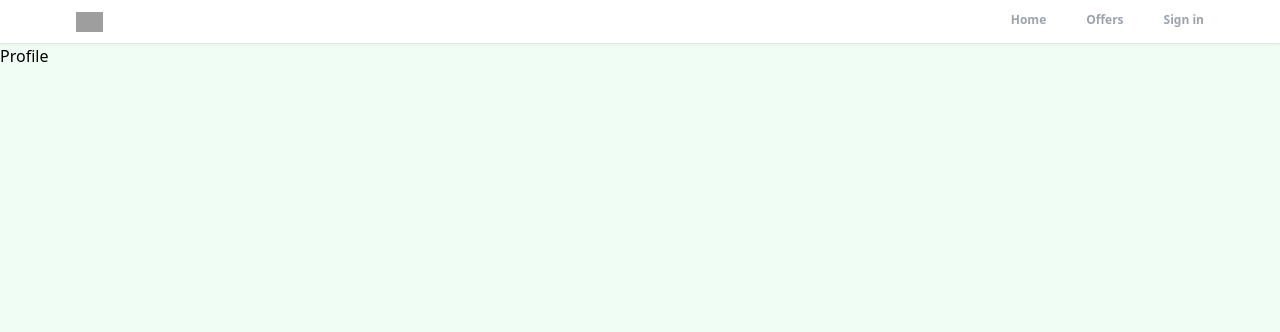
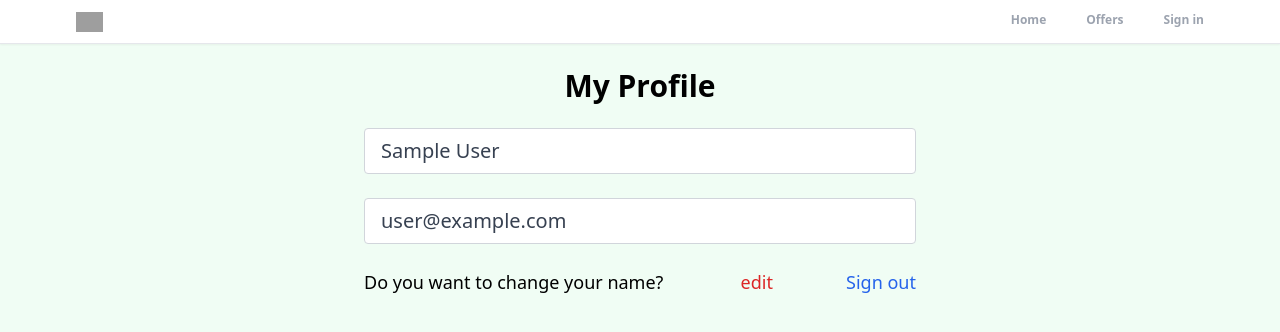
Before and after one commit to mehulkumardarji/realtor-clone, a React (Create React App) app: page /profile in a window 1280 px wide. Shown: the top 332 px of the page. Built offline with nearby package versions, Linux system fonts and the light colour scheme; no server answers; sample sign-in values are in the browser's storage; grey boxes are pictures that could not be loaded.

Commit message:
create private route and custom hook for protection the profile page and add the logout functionality

```diff
--- a/src/App.js
+++ b/src/App.js
@@ -3,6 +3,7 @@ import Home from "./pages/Home";
 import Profile from "./pages/Profile";
 import SignIn from "./pages/SignIn";
 import SignUp from "./pages/SignUp";
+import PrivateRoute from "./components/PrivateRoute";
 import ForgotPassword from "./pages/ForgotPassword";
 import Offers from "./pages/Offers";
 import Header from "./components/Header";
@@ -15,7 +16,10 @@ function App() {
     <Header/>
       <Routes>
         <Route path="/" element={<Home/>}/>
+        <Route path="/profile" element={<PrivateRoute/>}>
         <Route path="/profile" element={<Profile/>}/>
+        </Route>
+
         <Route path="/sign-in" element={<SignIn/>}/>
         <Route path="/sign-up" element={<SignUp/>}/>
         <Route path="/forgot-password" element={<ForgotPassword/>}/>
--- /dev/null
+++ b/src/components/PrivateRoute.jsx
@@ -0,0 +1,11 @@
+import React from 'react'
+import { Navigate, Outlet } from 'react-router-dom';
+import {useAuthStatus} from '../hooks/useAuthStatus';
+
+export default function PrivateRoute() {
+    const { loggedIn, checkingStatus }= useAuthStatus();
+    if (checkingStatus) {
+        return <h3>Loading</h3>
+    }
+  return loggedIn  ? <Outlet/> : <Navigate to="/sign-in"/>;
+}
--- /dev/null
+++ b/src/hooks/useAuthStatus.jsx
@@ -0,0 +1,20 @@
+import { getAuth, onAuthStateChanged } from 'firebase/auth'
+import { useEffect, useState } from 'react'
+
+export function useAuthStatus() {
+    const [loggedIn, SetLoggedIn] = useState(false)
+    const [checkingStatus, setCheckingStatus] = useState(true)
+
+    useEffect(()=>{
+        const auth = getAuth()
+        onAuthStateChanged(auth, (user)=>{
+            if (user) {
+                SetLoggedIn(true)
+            }
+            setCheckingStatus(false)
+        })
+    }, [])
+
+  return {loggedIn, checkingStatus};
+
+}
--- a/src/pages/Profile.jsx
+++ b/src/pages/Profile.jsx
@@ -1,7 +1,45 @@
-import React from 'react'
+import { getAuth } from 'firebase/auth';
+import React, { useState } from 'react'
+import { useNavigate } from "react-router-dom";
+export default function Profile() {
+  const auth = getAuth();
+  const navigate = useNavigate();
+  const [formData, setFormData] = useState( {
+    name: auth.currentUser.displayName,
+    email: auth.currentUser.email,
+  });
+  const { name, email } = formData;
+  function onLogout() {
+    auth.signOut();
+    navigate("/");
+  }
+  return (
+    <>
+    <section className=" max-w-6xl mx-auto flex justify-center items-center flex-col">
+      <h1 className= " text-3xl text-center mt-6 font-bold" >My Profile</h1>
+      <div className=" w-full md:w-[50%] mt-6 px-3">
+        <form>
+          {/* Name Input */}
 
-export default function Profile() {
-  return (
-    <div>Profile</div>
+          <input type="text"
+          id= "name"
+          value={name}
+          disabled
+          className= " mb-6 w-full px-4 py-2 text-xl text-gray-700 bg-white border border-gray-300 rounded transition ease-in-out"/>
+
+          {/* Email Input */}
+
+          <input type="email" id= "email" value={email} disabled className= " mb-6 w-full px-4 py-2 text-xl text-gray-700 bg-white border border-gray-300 rounded transition ease-in-out"/>
+
+          <div className=" flex justify-between whitespace-nowrap text-sm sm:text-lg mb-6">
+            <p className=" flex items-center">Do you want to change your name?</p>
+              <span className=" text-red-600 hover:text-red-700 transition ease-in-out duration-200 ml-1 cursor-pointer">edit</span>
+            <p onClick={onLogout} className=" text-blue-600 hover:text-blue-800 transition duration-200 ease-in-out cursor-pointer">Sign out</p>
+          </div>
+
+        </form>
+      </div>
+    </section>
+    </>
   )
 }
```
